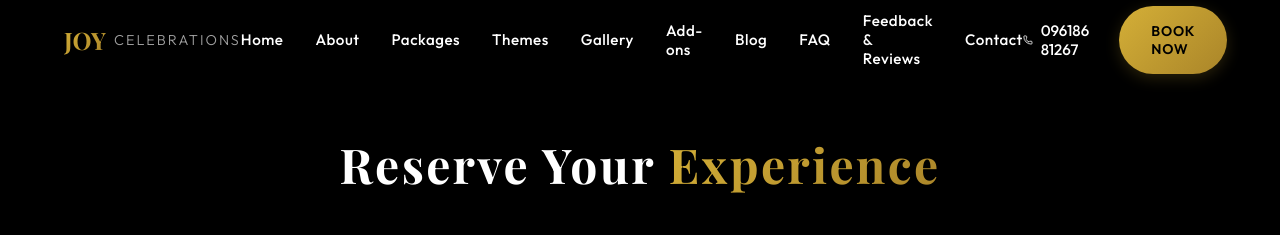
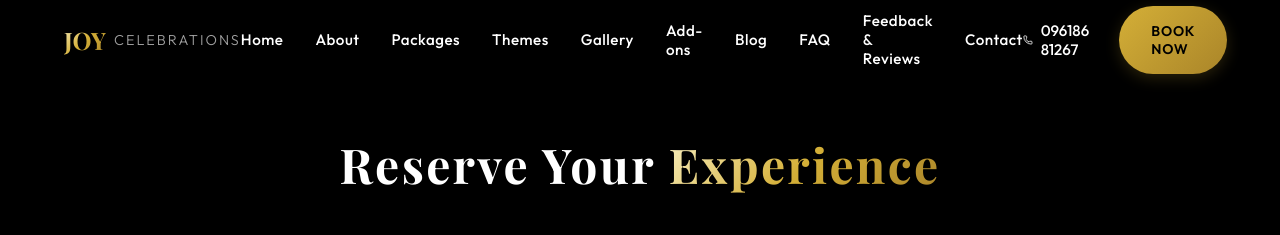
Before and after one commit to geethikaparvatham/Joy_celebrations, a Next.js app: page /book-now in a window 1280 px wide. Shown: the top 235 px of the page. Built offline with nearby package versions, Linux system fonts and the light colour scheme.

Commit message:
Brighten gold text and add drop shadow for better visibility

```diff
--- a/src/app/globals.css
+++ b/src/app/globals.css
@@ -56,10 +56,11 @@ a {
 }
 
 .gold-text {
-  background: var(--gold-gradient);
+  background: linear-gradient(135deg, #f9f0c2 0%, #d4af37 50%, #aa8529 100%);
   -webkit-background-clip: text;
   -webkit-text-fill-color: transparent;
   background-clip: text;
+  filter: drop-shadow(0px 4px 8px rgba(0, 0, 0, 0.85));
 }
 
 .heading-luxury {
```
